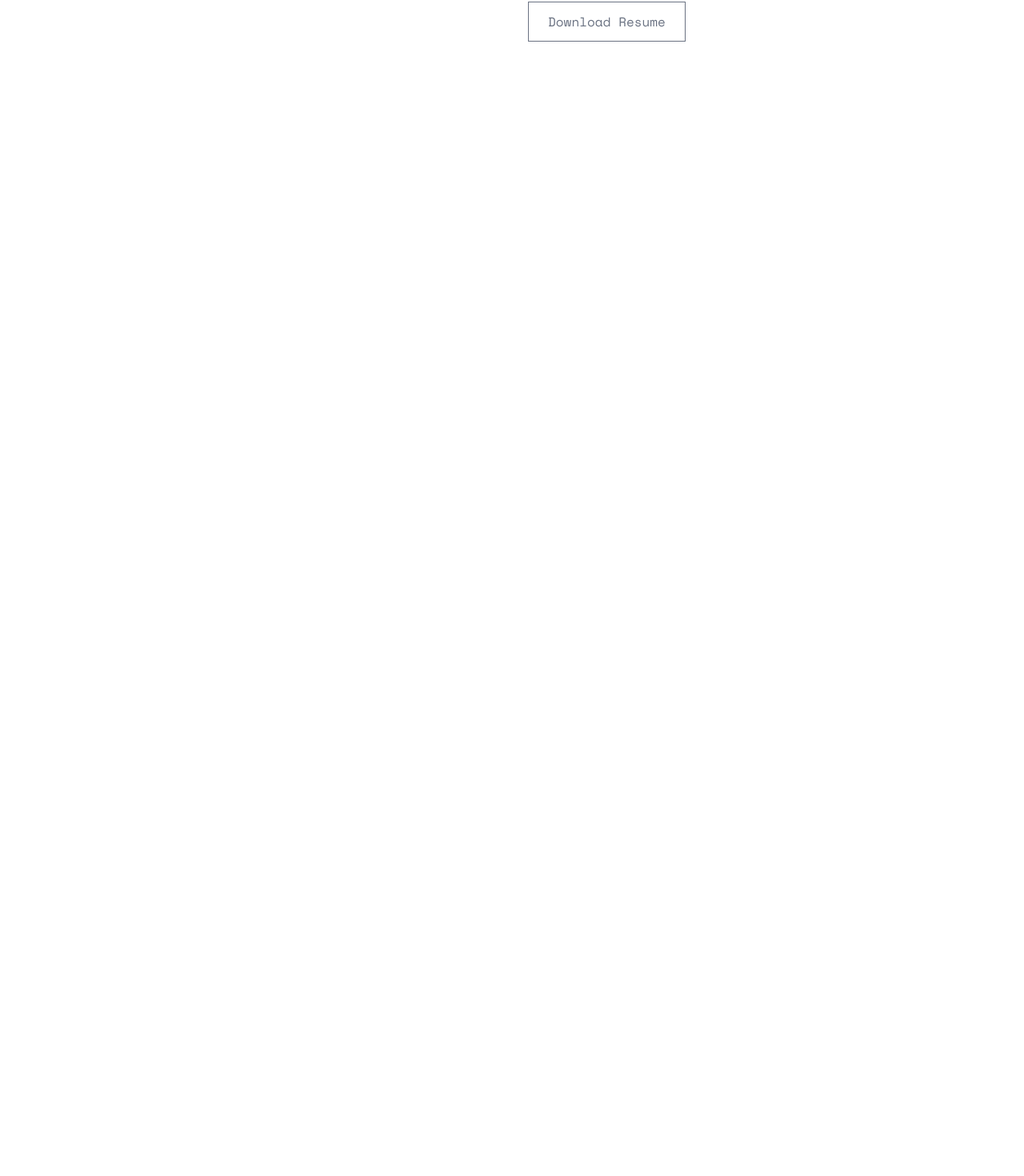
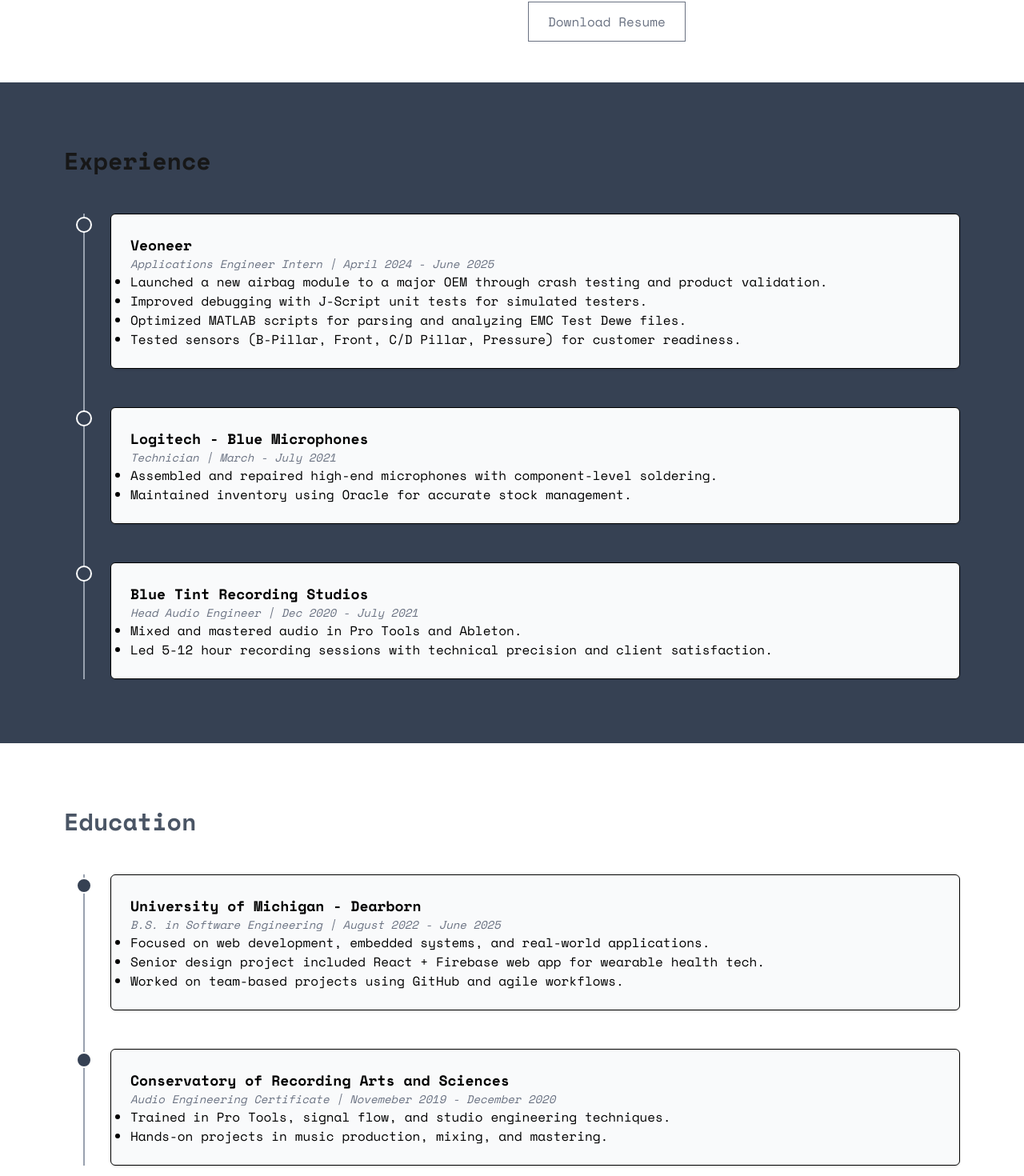
Before and after one commit to bhong928/hong-benedict, a Next.js app: page / in a window 1280 px wide. Shown: the part 1301-2771 px from the top of the page at 80% size. Before the commit the page ends 1404 px from the top, so only its background shows below. Built offline with nearby package versions, Linux system fonts and the light colour scheme.

Commit message:
experience and education added

```diff
--- a/src/app/page.js
+++ b/src/app/page.js
@@ -1,11 +1,15 @@
 import AboutSection from "@/components/AboutSection/page";
+import Experience from "@/components/Experience/page";
 import HeroSection from "@/components/HeroSection/page";
+import Education from "@/components/Education/page";
 
 export default function Home() {
   return (
     <main>
       <HeroSection/>
       <AboutSection/>
+      <Experience/>
+      <Education/>
     </main>
   )
 }
--- /dev/null
+++ b/src/components/Education/page.jsx
@@ -0,0 +1,40 @@
+
+export default function Education() {
+
+    return(
+        <section className="p-20 bg-white">
+            <h2 className="text-3xl font-bold mb-12 text-gray-600">Education</h2>
+            <div className="relative space-y-12 ml-6 border-l-2 border-gray-400">
+
+                {/* University of Michigan */}
+                <div className="relative pl-8">
+                {/* Bullet */}
+                <div className="absolute -left-[11px] top-1 w-5 h-5 bg-gray-700 border-2 border-white rounded-full"></div>
+                    <div className="bg-gray-50 p-6 rounded-md shadow border text-black overflow-hidden">
+                        <h3 className="text-lg font-semibold">University of Michigan - Dearborn</h3>
+                        <p className="italic text-sm text-gray-500">B.S. in Software Engineering | August 2022 - June 2025</p>
+                        <ul className="list-disc">
+                            <li>Focused on web development, embedded systems, and real-world applications.</li>
+                            <li>Senior design project included React + Firebase web app for wearable health tech.</li>
+                            <li>Worked on team-based projects using GitHub and agile workflows.</li>
+                        </ul>
+                    </div>
+                </div>
+
+                {/* CRAS Audio Certification */}
+                <div className="relative pl-8">
+                {/* Bullet */}
+                <div className="absolute -left-[11px] top-1 w-5 h-5 bg-gray-700 border-2 border-white rounded-full"></div>
+                    <div className="bg-gray-50 p-6 rounded-md shadow border text-black overflow-hidden">
+                        <h3 className="text-lg font-semibold">Conservatory of Recording Arts and Sciences</h3>
+                        <p className="italic text-sm text-gray-500">Audio Engineering Certificate | Novemeber 2019 - December 2020</p>
+                        <ul className="list-disc">
+                            <li>Trained in Pro Tools, signal flow, and studio engineering techniques.</li>
+                            <li>Hands-on projects in music production, mixing, and mastering.</li>
+                        </ul>
+                    </div>
+                </div>
+            </div>
+        </section>
+    )
+}
--- /dev/null
+++ b/src/components/Experience/page.jsx
@@ -0,0 +1,56 @@
+
+export default function Experience() {
+
+    return(
+        <section className="p-20 bg-gray-700">
+            <h2 className="text-3xl font-bold mb-12">Experience</h2>
+            <div className="relative space-y-12 ml-6 border-l-2 border-gray-400">
+
+                {/* Veoneer Experience */}
+                <div className="relative pl-8">
+                {/* Bullet */}
+                <div className="absolute -left-[11px] top-1 w-5 h-5 bg-gray-700 border-2 border-white rounded-full"></div>
+
+                    <div className="bg-gray-50 p-6 rounded-md shadow border text-black overflow-hidden">
+                        <h3 className="text-lg font-semibold">Veoneer</h3>
+                        <p className="italic text-sm text-gray-500">Applications Engineer Intern | April 2024 - June 2025</p>
+                        <ul className="list-disc">
+                            <li>Launched a new airbag module to a major OEM through crash testing and product validation.</li>
+                            <li>Improved debugging with J-Script unit tests for simulated testers.</li>
+                            <li>Optimized MATLAB scripts for parsing and analyzing EMC Test Dewe files.</li>
+                            <li>Tested sensors (B-Pillar, Front, C/D Pillar, Pressure) for customer readiness.</li>
+                        </ul>
+                    </div>
+                </div>
+
+                {/* Logitech Experience */}
+                <div className="relative pl-8">
+                {/* Bullet */}
+                <div className="absolute -left-[11px] top-1 w-5 h-5 bg-gray-700 border-2 border-white rounded-full"></div>
+                    <div className="bg-gray-50 p-6 rounded-md shadow border text-black overflow-hidden">
+                        <h3 className="text-lg font-semibold">Logitech - Blue Microphones</h3>
+                        <p className="italic text-sm text-gray-500">Technician | March - July 2021</p>
+                        <ul className="list-disc">
+                            <li>Assembled and repaired high-end microphones with component-level soldering.</li>
+                            <li>Maintained inventory using Oracle for accurate stock management.</li>
+                        </ul>
+                    </div>
+                </div>
+
+                {/* Audio Engineer Experience */}
+                <div className="relative pl-8">
+                {/* Bullet */}
+                <div className="absolute -left-[11px] top-1 w-5 h-5 bg-gray-700 border-2 border-white rounded-full"></div>
+                    <div className="bg-gray-50 p-6 rounded-md shadow border text-black overflow-hidden">
+                        <h3 className="text-lg font-semibold">Blue Tint Recording Studios</h3>
+                        <p className="italic text-sm text-gray-500">Head Audio Engineer | Dec 2020 - July 2021</p>
+                        <ul className="list-disc">
+                            <li>Mixed and mastered audio in Pro Tools and Ableton.</li>
+                            <li>Led 5-12 hour recording sessions with technical precision and client satisfaction.</li>
+                        </ul>
+                    </div>
+                </div>
+            </div>
+        </section>
+    )
+}
--- a/src/components/HeroSection/page.jsx
+++ b/src/components/HeroSection/page.jsx
@@ -28,7 +28,7 @@
       {/* Foreground Content */}
       <div className="relative z-10 flex flex-col items-center justify-center h-full text-center text-white px-6">
         <h1 className="text-4xl font-bold">Hello, I am Benedict!</h1>
-        <p className="mt-4 text-lg">Software Developer, Michigan Alumni, and Creator</p>
+        <p className="mt-4 text-lg">Software Developer, Mix/Mastering Engineer, and Creator</p>
         <a href="#about" className="mt-8 bg-white text-black rounded-full px-6 py-2 hover:bg-gray-300 transition cursor-pointer">
           Discover More
         </a>
```
